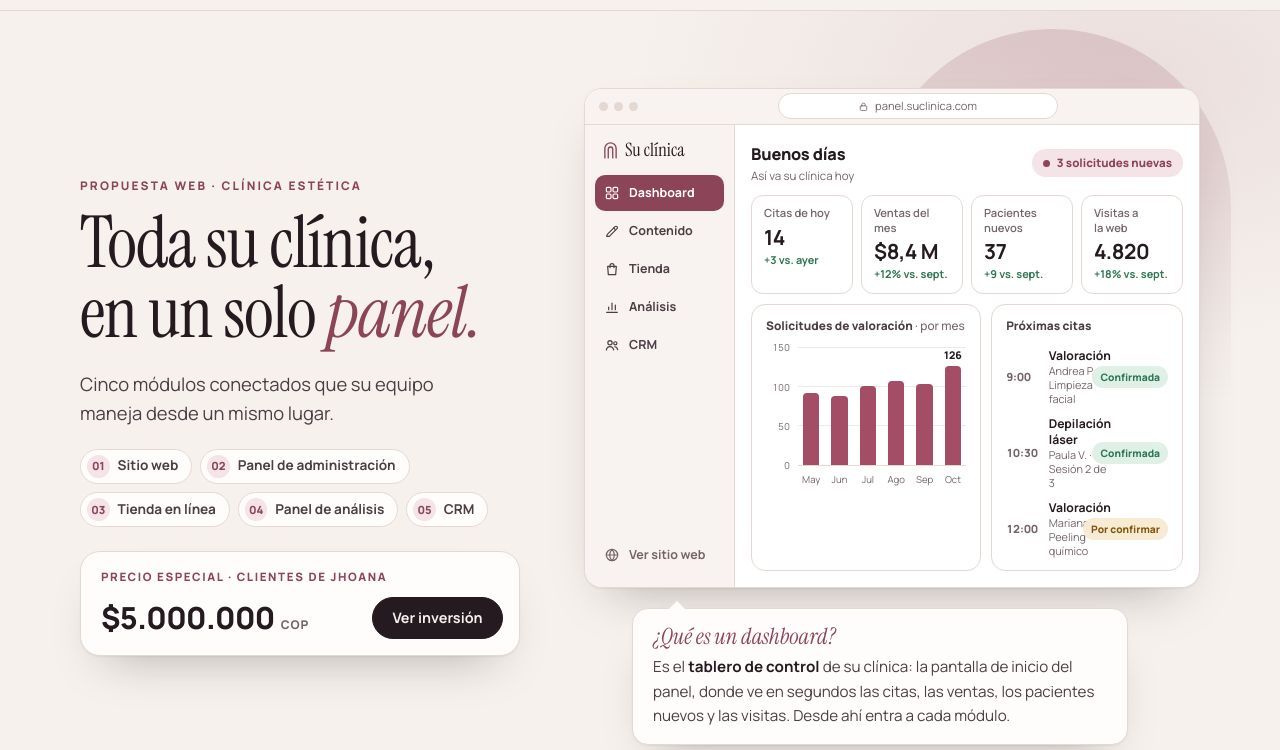
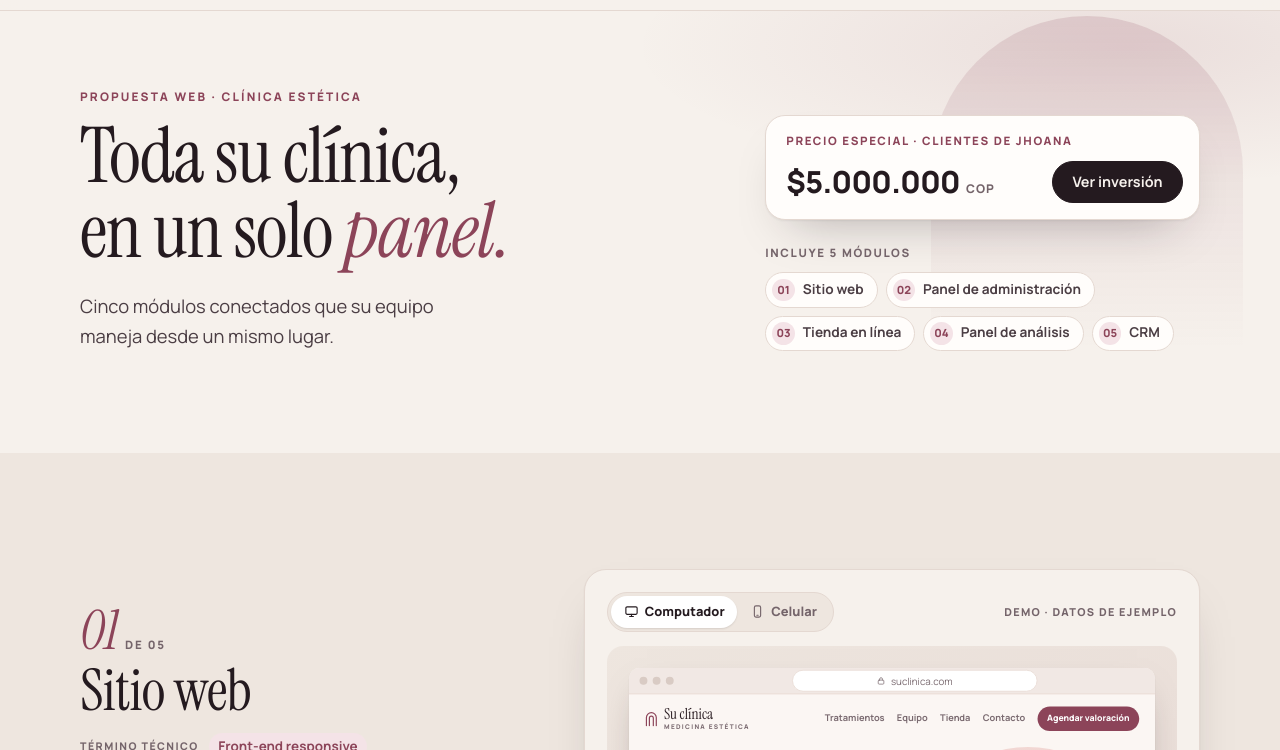
Before and after one commit to bayronlondonoc/propuesta-skin-celle, a plain HTML site: page index.html in a window 1280 px wide. Shown: the part 50-800 px from the top of the page. Drawn offline with Linux system fonts and the light colour scheme.

Commit message:
Mueve el dashboard al final y despeja la portada
La portada queda con título, precio y los 5 módulos, en ese orden,
para que después del precio siga directo el bloque 01. La maqueta del
dashboard pasa a un bloque propio antes de la inversión, con la
diferencia entre dashboard, panel de administración, panel de análisis
y CRM. En la inversión se indica que el dashboard viene incluido.

Co-Authored-By: Claude Opus 5.5 <noreply@anthropic.com>

```diff
--- a/index.html
+++ b/index.html
@@ -48,7 +48,7 @@
   --shadow:0 1px 2px rgb(36 26 31 / .06),0 24px 50px -26px rgb(36 26 31 / .34);
   --f-display:"Instrument Serif",Georgia,"Times New Roman",serif;
   --f-body:"Manrope",system-ui,-apple-system,"Segoe UI",Roboto,sans-serif;
-  --t-hero:clamp(2.7rem,5.6vw,4.9rem);
+  --t-hero:clamp(2.8rem,6vw,5.4rem);
   --t-2xl:clamp(2.3rem,4.6vw,3.6rem);
 }
 @media (prefers-color-scheme: dark){
@@ -122,26 +122,33 @@ h1 em,h2 em{color:var(--accent)}
 /* ---------- Portada ---------- */
 .hero{position:relative;padding-block:clamp(36px,6vw,84px) clamp(64px,8vw,112px);overflow-x:clip}
 .hero::before{content:"";position:absolute;inset:0;background:radial-gradient(55% 45% at 88% 8%,color-mix(in oklab,var(--accent) 11%,transparent),transparent 70%);pointer-events:none}
-.hero-grid{position:relative;display:grid;grid-template-columns:minmax(0,5fr) minmax(0,7fr);gap:clamp(32px,5vw,64px);align-items:center}
+.hero-grid{position:relative;display:grid;grid-template-columns:minmax(0,7fr) minmax(0,5fr);grid-template-areas:"copy cta";column-gap:clamp(32px,6vw,80px);row-gap:32px;align-items:end}
+.hero-copy{grid-area:copy}
+.hero-cta{grid-area:cta;position:relative;z-index:0}
+.hero-cta::before{content:"";position:absolute;z-index:-1;right:-10%;bottom:-24%;width:72%;aspect-ratio:4/5;border-radius:999px 999px 0 0;background:linear-gradient(180deg,color-mix(in oklab,var(--accent) 16%,transparent),transparent 85%)}
 .hero-line{font-size:1.15rem;color:var(--ink-2);max-width:34ch}
-.index{list-style:none;margin:20px 0 0;padding:0;display:flex;flex-wrap:wrap;gap:8px}
+.index-k{margin-top:24px;font-size:.72rem;letter-spacing:.14em;text-transform:uppercase;font-weight:800;color:var(--muted)}
+.index{list-style:none;margin:10px 0 0;padding:0;display:flex;flex-wrap:wrap;gap:8px}
 .index a{display:inline-flex;align-items:center;gap:8px;padding:.4em .95em .4em .45em;border:1px solid var(--line);border-radius:999px;background:var(--card);text-decoration:none;font-size:.85rem;font-weight:700;color:var(--ink-2);transition:border-color .2s,color .2s}
 .index a span{display:inline-grid;place-items:center;min-width:2em;height:2em;border-radius:999px;background:var(--accent-soft);color:var(--accent);font-size:.7rem;font-weight:800}
 .index a:hover{border-color:var(--accent);color:var(--ink)}
-.offer{margin-top:24px;display:flex;flex-wrap:wrap;align-items:center;gap:10px 18px;padding:16px 16px 16px 20px;border-radius:20px;background:var(--card);border:1px solid var(--line);box-shadow:var(--shadow);max-width:31rem}
+.offer{display:flex;flex-wrap:wrap;align-items:center;gap:10px 18px;padding:16px 16px 16px 20px;border-radius:20px;background:var(--card);border:1px solid var(--line);box-shadow:var(--shadow);max-width:31rem}
 .offer-tag{flex-basis:100%;font-size:.72rem;letter-spacing:.14em;text-transform:uppercase;font-weight:800;color:var(--accent)}
 .offer-price{font-size:1.9rem;font-weight:800;letter-spacing:-.02em;line-height:1}
 .offer-price small{font-size:.75rem;font-weight:800;letter-spacing:.08em;color:var(--muted);margin-left:6px}
 .offer .btn{margin-left:auto}
-@media (max-width:980px){.hero-grid{grid-template-columns:1fr}}
+@media (max-width:980px){.hero-grid{grid-template-columns:1fr;grid-template-areas:"copy" "cta"}}
 
-.hero-visual{position:relative;z-index:0;min-width:0}
-.hero-visual::before{content:"";position:absolute;z-index:-1;right:-5%;top:-9%;width:58%;aspect-ratio:4/5;border-radius:999px 999px 0 0;background:linear-gradient(180deg,color-mix(in oklab,var(--accent) 18%,transparent),transparent 85%)}
-.def{position:relative;margin:20px 0 0 clamp(0px,5vw,48px);max-width:31rem;padding:16px 20px;border-radius:16px;background:var(--card);border:1px solid var(--line);box-shadow:var(--shadow)}
-.def::before{content:"";position:absolute;top:-7px;left:38px;width:12px;height:12px;background:var(--card);border-left:1px solid var(--line);border-top:1px solid var(--line);transform:rotate(45deg)}
-.def-k{font-family:var(--f-display);font-style:italic;font-size:1.4rem;line-height:1.1;color:var(--accent);margin-bottom:.25em}
-.def p:last-child{font-size:.95rem;color:var(--ink-2)}
-.def b{color:var(--ink)}
+/* ---------- Todo junto: dashboard ---------- */
+.dash-demo{position:relative;z-index:0;min-width:0}
+.dash-demo::before{content:"";position:absolute;z-index:-1;right:-5%;top:-9%;width:58%;aspect-ratio:4/5;border-radius:999px 999px 0 0;background:linear-gradient(180deg,color-mix(in oklab,var(--accent) 18%,transparent),transparent 85%)}
+.vs{margin-top:24px;padding:16px 18px;border-radius:16px;background:var(--card);border:1px solid var(--line)}
+.vs-k{font-family:var(--f-display);font-style:italic;font-size:1.3rem;line-height:1.15;color:var(--accent);margin-bottom:.4em}
+.vs dl{margin:0}
+.vs dl div{display:grid;gap:1px;padding:9px 0;border-top:1px solid var(--line)}
+.vs dt{font-size:.9rem;font-weight:800}
+.vs dd{margin:0;font-size:.92rem;color:var(--ink-2)}
+.vs dd b{color:var(--accent)}
 
 /* ---------- Maquetas: piezas comunes ---------- */
 .dots{display:inline-flex;gap:6px}
@@ -248,6 +255,7 @@ html.js .cc-lab{animation:fade .4s .6s backwards}
 .blk.alt .note{background:var(--paper)}
 .note-k{font-family:var(--f-display);font-style:italic;font-size:1.3rem;line-height:1.15;color:var(--accent);margin-bottom:.3em}
 .note p:last-child{font-size:.94rem;color:var(--ink-2)}
+.note a{color:var(--accent);font-weight:700}
 .fine{margin-top:16px;font-size:.84rem;color:var(--muted)}
 .wide-head{display:grid;grid-template-columns:minmax(0,1fr) minmax(0,1fr);gap:clamp(24px,5vw,72px);align-items:end;margin-bottom:clamp(28px,4vw,44px)}
 .wide-head .feats{margin-top:0}
@@ -534,63 +542,22 @@ html.js .rv.in{opacity:1;transform:none}
       <p class="eyebrow ld" style="--i:0">Propuesta web · Clínica estética</p>
       <h1 id="t-hero" class="ld" style="--i:1">Toda su clínica, en un solo <em>panel.</em></h1>
       <p class="hero-line ld" style="--i:2">Cinco módulos conectados que su equipo maneja desde un mismo lugar.</p>
-      <ol class="index ld" style="--i:3" aria-label="Los cinco módulos">
+    </div>
+
+    <div class="hero-cta">
+      <div class="offer ld" style="--i:3">
+        <p class="offer-tag">Precio especial · Clientes de Jhoana</p>
+        <p class="offer-price">$5.000.000<small>COP</small></p>
+        <a class="btn" href="#inversion">Ver inversión</a>
+      </div>
+      <p class="index-k ld" style="--i:4" id="t-index">Incluye 5 módulos</p>
+      <ol class="index ld" style="--i:4" aria-labelledby="t-index">
         <li><a href="#web"><span>01</span>Sitio web</a></li>
         <li><a href="#panel"><span>02</span>Panel de administración</a></li>
         <li><a href="#tienda"><span>03</span>Tienda en línea</a></li>
         <li><a href="#analisis"><span>04</span>Panel de análisis</a></li>
         <li><a href="#crm"><span>05</span>CRM</a></li>
       </ol>
-      <div class="offer ld" style="--i:4">
-        <p class="offer-tag">Precio especial · Clientes de Jhoana</p>
-        <p class="offer-price">$5.000.000<small>COP</small></p>
-        <a class="btn" href="#inversion">Ver inversión</a>
-      </div>
-    </div>
-
-    <div class="hero-visual ld" style="--i:2">
-      <figure class="app" aria-labelledby="app-cap">
-        <figcaption id="app-cap" class="sr">Maqueta del dashboard, la pantalla de inicio del panel de administración, con datos de ejemplo.</figcaption>
-        <div class="app-bar" aria-hidden="true"><span class="dots"><i></i><i></i><i></i></span><span class="url"><svg class="ic"><use href="#i-lock"/></svg>panel.suclinica.com</span></div>
-        <div class="app-body">
-          <nav class="app-side" aria-label="Menú del panel (maqueta)">
-            <span class="app-logo" aria-hidden="true"><svg class="ic"><use href="#i-arch"/></svg>Su clínica</span>
-            <a class="on" href="#inicio" aria-current="page"><svg class="ic" aria-hidden="true"><use href="#i-grid"/></svg>Dashboard</a>
-            <a href="#panel"><svg class="ic" aria-hidden="true"><use href="#i-edit"/></svg>Contenido</a>
-            <a href="#tienda"><svg class="ic" aria-hidden="true"><use href="#i-bag"/></svg>Tienda</a>
-            <a href="#analisis"><svg class="ic" aria-hidden="true"><use href="#i-chart"/></svg>Análisis</a>
-            <a href="#crm"><svg class="ic" aria-hidden="true"><use href="#i-users"/></svg>CRM</a>
-            <a class="app-out" href="#web"><svg class="ic" aria-hidden="true"><use href="#i-globe"/></svg>Ver sitio web</a>
-          </nav>
-          <div class="app-main">
-            <div class="app-head">
-              <div><p class="app-hi">Buenos días</p><p class="app-sub">Así va su clínica hoy</p></div>
-              <a class="app-new" href="#crm"><i aria-hidden="true"></i><span id="new-t">3 solicitudes nuevas</span></a>
-            </div>
-            <div class="kpis">
-              <div class="kpi"><p class="kpi-l">Citas de hoy</p><p class="kpi-v">14</p><p class="kpi-d">+3 vs. ayer</p></div>
-              <div class="kpi"><p class="kpi-l">Ventas del mes</p><p class="kpi-v">$8,4 M</p><p class="kpi-d">+12% vs. sept.</p></div>
-              <div class="kpi"><p class="kpi-l">Pacientes nuevos</p><p class="kpi-v">37</p><p class="kpi-d">+9 vs. sept.</p></div>
-              <div class="kpi"><p class="kpi-l">Visitas a la web</p><p class="kpi-v">4.820</p><p class="kpi-d">+18% vs. sept.</p></div>
-            </div>
-            <div class="app-grid">
-              <figure class="card"><figcaption class="card-t">Solicitudes de valoración <span>· por mes</span></figcaption><div id="ch-req"></div></figure>
-              <div class="card agenda">
-                <p class="card-t">Próximas citas</p>
-                <ul>
-                  <li><time>9:00</time><span class="ag-who"><b>Valoración</b><small>Andrea P. · Limpieza facial</small></span><span class="pill ok">Confirmada</span></li>
-                  <li><time>10:30</time><span class="ag-who"><b>Depilación láser</b><small>Paula V. · Sesión 2 de 3</small></span><span class="pill ok">Confirmada</span></li>
-                  <li><time>12:00</time><span class="ag-who"><b>Valoración</b><small>Mariana S. · Peeling químico</small></span><span class="pill wait">Por confirmar</span></li>
-                </ul>
-              </div>
-            </div>
-          </div>
-        </div>
-      </figure>
-      <aside class="def" aria-labelledby="t-def">
-        <p class="def-k" id="t-def">¿Qué es un dashboard?</p>
-        <p>Es el <b>tablero de control</b> de su clínica: la pantalla de inicio del panel, donde ve en segundos las citas, las ventas, los pacientes nuevos y las visitas. Desde ahí entra a cada módulo.</p>
-      </aside>
     </div>
   </div>
 </section>
@@ -669,7 +636,7 @@ html.js .rv.in{opacity:1;transform:none}
       </ul>
       <div class="note">
         <p class="note-k">¿Panel de administración o dashboard?</p>
-        <p>El panel de administración es toda la zona privada. El dashboard es su pantalla de inicio: el resumen del día que ve apenas entra.</p>
+        <p>El panel de administración es toda la zona privada. El dashboard es su pantalla de inicio: el resumen del día que ve apenas entra. <a href="#dashboard">Véalo al final</a>.</p>
       </div>
     </div>
 
@@ -781,8 +748,8 @@ html.js .rv.in{opacity:1;transform:none}
         <li><svg class="ic" aria-hidden="true"><use href="#i-check"/></svg><span><b>Medición de campañas</b> con Google Analytics 4 y el píxel de Meta.</span></li>
       </ul>
       <div class="note">
-        <p class="note-k">Sí, esto también es un dashboard</p>
-        <p>Es un dashboard analítico. El de inicio resume el día; este muestra tendencias para decidir en qué invertir.</p>
+        <p class="note-k">¿Y en qué se diferencia del dashboard?</p>
+        <p>El dashboard resume el día en una sola pantalla; el panel de análisis muestra tendencias para decidir en qué invertir.</p>
       </div>
     </div>
 
@@ -847,6 +814,68 @@ html.js .rv.in{opacity:1;transform:none}
   </div>
 </section>
 
+<!-- ================= TODO JUNTO · DASHBOARD ================= -->
+<section class="blk" id="dashboard" aria-labelledby="t-dash">
+  <div class="wrap blk-grid">
+    <div class="blk-copy rv">
+      <p class="blk-n"><b>+</b>Todo junto</p>
+      <h2 id="t-dash">Dashboard</h2>
+      <p class="tech"><span>Término técnico</span><b>Tablero de control</b></p>
+      <p class="lead">Es la pantalla de inicio del panel. Reúne en una sola vista lo que pasa en los cinco módulos: citas, ventas, pacientes nuevos y visitas. Viene incluido con el panel de administración.</p>
+      <div class="vs">
+        <p class="vs-k">¿En qué se diferencia de lo demás?</p>
+        <dl>
+          <div><dt>Dashboard</dt><dd><b>Ver</b> el resumen del día en una sola pantalla.</dd></div>
+          <div><dt>Panel de administración</dt><dd><b>Editar</b> precios, fotos, promociones y pedidos.</dd></div>
+          <div><dt>Panel de análisis</dt><dd><b>Medir</b> tendencias para decidir en qué invertir.</dd></div>
+          <div><dt>CRM</dt><dd><b>Hacer seguimiento</b> a cada paciente, de la primera consulta a la siguiente cita.</dd></div>
+        </dl>
+      </div>
+    </div>
+
+    <div class="dash-demo rv">
+      <figure class="app" aria-labelledby="app-cap">
+        <figcaption id="app-cap" class="sr">Maqueta del dashboard, la pantalla de inicio del panel de administración, con datos de ejemplo.</figcaption>
+        <div class="app-bar" aria-hidden="true"><span class="dots"><i></i><i></i><i></i></span><span class="url"><svg class="ic"><use href="#i-lock"/></svg>panel.suclinica.com</span></div>
+        <div class="app-body">
+          <nav class="app-side" aria-label="Menú del panel (maqueta)">
+            <span class="app-logo" aria-hidden="true"><svg class="ic"><use href="#i-arch"/></svg>Su clínica</span>
+            <a class="on" href="#dashboard" aria-current="page"><svg class="ic" aria-hidden="true"><use href="#i-grid"/></svg>Dashboard</a>
+            <a href="#panel"><svg class="ic" aria-hidden="true"><use href="#i-edit"/></svg>Contenido</a>
+            <a href="#tienda"><svg class="ic" aria-hidden="true"><use href="#i-bag"/></svg>Tienda</a>
+            <a href="#analisis"><svg class="ic" aria-hidden="true"><use href="#i-chart"/></svg>Análisis</a>
+            <a href="#crm"><svg class="ic" aria-hidden="true"><use href="#i-users"/></svg>CRM</a>
+            <a class="app-out" href="#web"><svg class="ic" aria-hidden="true"><use href="#i-globe"/></svg>Ver sitio web</a>
+          </nav>
+          <div class="app-main">
+            <div class="app-head">
+              <div><p class="app-hi">Buenos días</p><p class="app-sub">Así va su clínica hoy</p></div>
+              <a class="app-new" href="#crm"><i aria-hidden="true"></i><span id="new-t">3 solicitudes nuevas</span></a>
+            </div>
+            <div class="kpis">
+              <div class="kpi"><p class="kpi-l">Citas de hoy</p><p class="kpi-v">14</p><p class="kpi-d">+3 vs. ayer</p></div>
+              <div class="kpi"><p class="kpi-l">Ventas del mes</p><p class="kpi-v">$8,4 M</p><p class="kpi-d">+12% vs. sept.</p></div>
+              <div class="kpi"><p class="kpi-l">Pacientes nuevos</p><p class="kpi-v">37</p><p class="kpi-d">+9 vs. sept.</p></div>
+              <div class="kpi"><p class="kpi-l">Visitas a la web</p><p class="kpi-v">4.820</p><p class="kpi-d">+18% vs. sept.</p></div>
+            </div>
+            <div class="app-grid">
+              <figure class="card"><figcaption class="card-t">Solicitudes de valoración <span>· por mes</span></figcaption><div id="ch-req"></div></figure>
+              <div class="card agenda">
+                <p class="card-t">Próximas citas</p>
+                <ul>
+                  <li><time>9:00</time><span class="ag-who"><b>Valoración</b><small>Andrea P. · Limpieza facial</small></span><span class="pill ok">Confirmada</span></li>
+                  <li><time>10:30</time><span class="ag-who"><b>Depilación láser</b><small>Paula V. · Sesión 2 de 3</small></span><span class="pill ok">Confirmada</span></li>
+                  <li><time>12:00</time><span class="ag-who"><b>Valoración</b><small>Mariana S. · Peeling químico</small></span><span class="pill wait">Por confirmar</span></li>
+                </ul>
+              </div>
+            </div>
+          </div>
+        </div>
+      </figure>
+    </div>
+  </div>
+</section>
+
 <!-- ================= INVERSIÓN + CIERRE ================= -->
 <section class="night" id="inversion" aria-labelledby="t-inv">
   <div class="wrap">
@@ -864,6 +893,7 @@ html.js .rv.in{opacity:1;transform:none}
           <li><span>03</span>Tienda en línea</li>
           <li><span>04</span>Panel de análisis</li>
           <li><span>05</span>CRM</li>
+          <li><span>+</span>Dashboard incluido</li>
         </ol>
         <div class="tl" role="list" aria-label="Forma de pago">
           <div class="tl-node" role="listitem"><span class="tl-c">50%</span><span class="tl-v">$2.500.000</span><span class="tl-k">Para iniciar</span></div>
@@ -990,7 +1020,9 @@ html.js .rv.in{opacity:1;transform:none}
     });
   }
 
-  columns($('#ch-req'), [['May', 92, 'mayo'], ['Jun', 88, 'junio'], ['Jul', 101, 'julio'], ['Ago', 108, 'agosto'], ['Sep', 103, 'septiembre'], ['Oct', 126, 'octubre']], 'solicitudes');
+  onView([$('.dash-demo')], function(){
+    columns($('#ch-req'), [['May', 92, 'mayo'], ['Jun', 88, 'junio'], ['Jul', 101, 'julio'], ['Ago', 108, 'agosto'], ['Sep', 103, 'septiembre'], ['Oct', 126, 'octubre']], 'solicitudes');
+  }, '0px 0px -15% 0px');
 
   /* ---------- 04 · Panel de análisis ---------- */
   var AN = {
```
